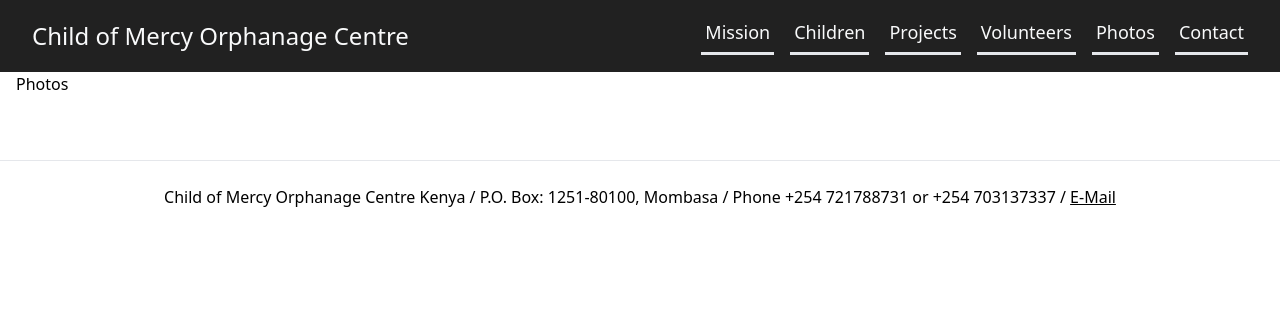
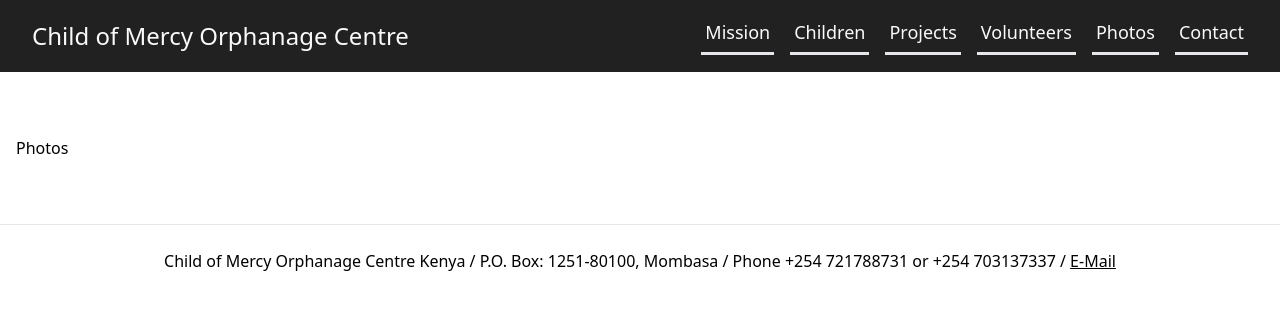
Before and after one commit to larswittenberg/orphanage-centre-mombasa, a Next.js app: page /photos in a window 1280 px wide. Shown: the top 310 px of the page. Built offline with nearby package versions, Linux system fonts and the light colour scheme; what @tailwindcss/typography would draw is missing.

Commit message:
FIX: Layout

```diff
--- a/components/LayoutDefault.js
+++ b/components/LayoutDefault.js
@@ -10,7 +10,7 @@
 			<Nav />
 				{withTeaser ? <Teaser /> : ''}
 				<MDXProvider components={MDXComponents}>
-					<main className="px-4 prose prose-sm sm:prose lg:prose-xl mx-auto">
+					<main className="px-4 prose prose-sm sm:prose lg:prose-xl mx-auto pt-4 md:pt-16">
 						{children}
 					</main>
 				</MDXProvider>
--- a/pages/mission.mdx
+++ b/pages/mission.mdx
@@ -10,7 +10,7 @@
 Child of Mercy Orphanage Centre is a nonprofit making religious institution with a mission to ensure a better life is provided to the needy and orphaned, the less fortunate and poor children from poverty stricken families through a provision of primary necessities to attain a nation where children become self-reliant future leaders we target children of ages 5 to 15 years both girls and boys.
 
 <div className="md:flex items-start">
-<div className="w-2/3 pr-24">
+<div className="md:w-2/3 md:pr-24">
 
 > I worked in another orphanage before, but due to some difficult circumstances I was not able to presume my visions. In 2010, when Child of Mercy was formed, I finally had the possibility to give the children a lovely home. That was the brightest moment in my life.
 >
@@ -23,7 +23,7 @@
 	w={401}
 	h={535}
 	rotation="right"
-	className="w-1/3"
+	className="w-1/2 md:w-1/3"
 />
 </div>
 
@@ -62,7 +62,7 @@
 	w={840}
 	h={680}
 	rotation="right"
-	className="mt-12"
+	className="mt-12 mb-20"
 />
 
 
```
